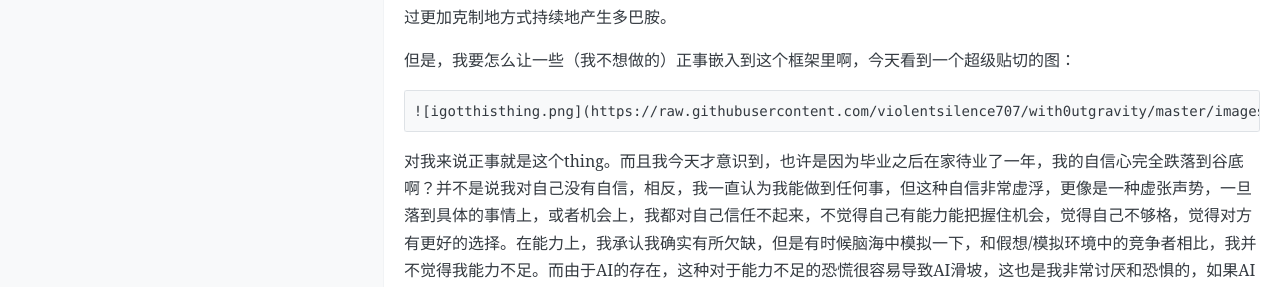
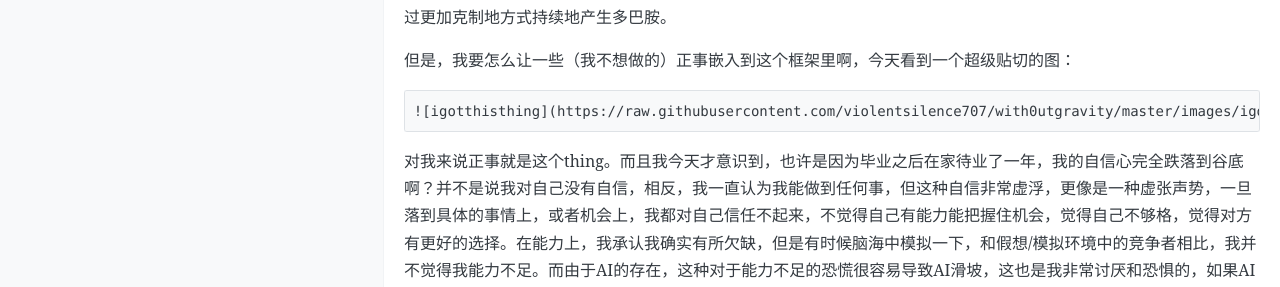
Before and after one commit to violentsilence707/with0utgravity, a Jekyll site: the page built from _posts/2026-10-02-dailyreveiw1002.md, in a window 1280 px wide and 1306 px high. Shown: the part 531-818 px from the top of the window. Built offline with Jekyll 4.4.1, drawn with Linux system fonts in a browser that asks for light colours; comment, search, counter and statistics services are not loaded.

Commit message:
Update 2026-10-02-dailyreveiw1002.md

````diff
--- a/_posts/2026-10-02-dailyreveiw1002.md
+++ b/_posts/2026-10-02-dailyreveiw1002.md
@@ -16,7 +16,7 @@ comments: true
 但是，我要怎么让一些（我不想做的）正事嵌入到这个框架里啊，今天看到一个超级贴切的图：
 
 ```
-![igotthisthing.png](https://raw.githubusercontent.com/violentsilence707/with0utgravity/master/images/igotthisthing.png)
+![igotthisthing](https://raw.githubusercontent.com/violentsilence707/with0utgravity/master/images/igotthisthing.png)
 ```
 
 对我来说正事就是这个thing。而且我今天才意识到，也许是因为毕业之后在家待业了一年，我的自信心完全跌落到谷底啊？并不是说我对自己没有自信，相反，我一直认为我能做到任何事，但这种自信非常虚浮，更像是一种虚张声势，一旦落到具体的事情上，或者机会上，我都对自己信任不起来，不觉得自己有能力能把握住机会，觉得自己不够格，觉得对方有更好的选择。在能力上，我承认我确实有所欠缺，但是有时候脑海中模拟一下，和假想/模拟环境中的竞争者相比，我并不觉得我能力不足。而由于AI的存在，这种对于能力不足的恐慌很容易导致AI滑坡，这也是我非常讨厌和恐惧的，如果AI让我逐渐失去了我的skillset，那才是最可怕的事情，所以现在做事，我决定有AI前会强迫自己想清楚。另外提升能力这件事，又会被大脑识别为“正事”，导致我会像图片中一样对这件事情抱有恐惧和畏缩心理。
````
